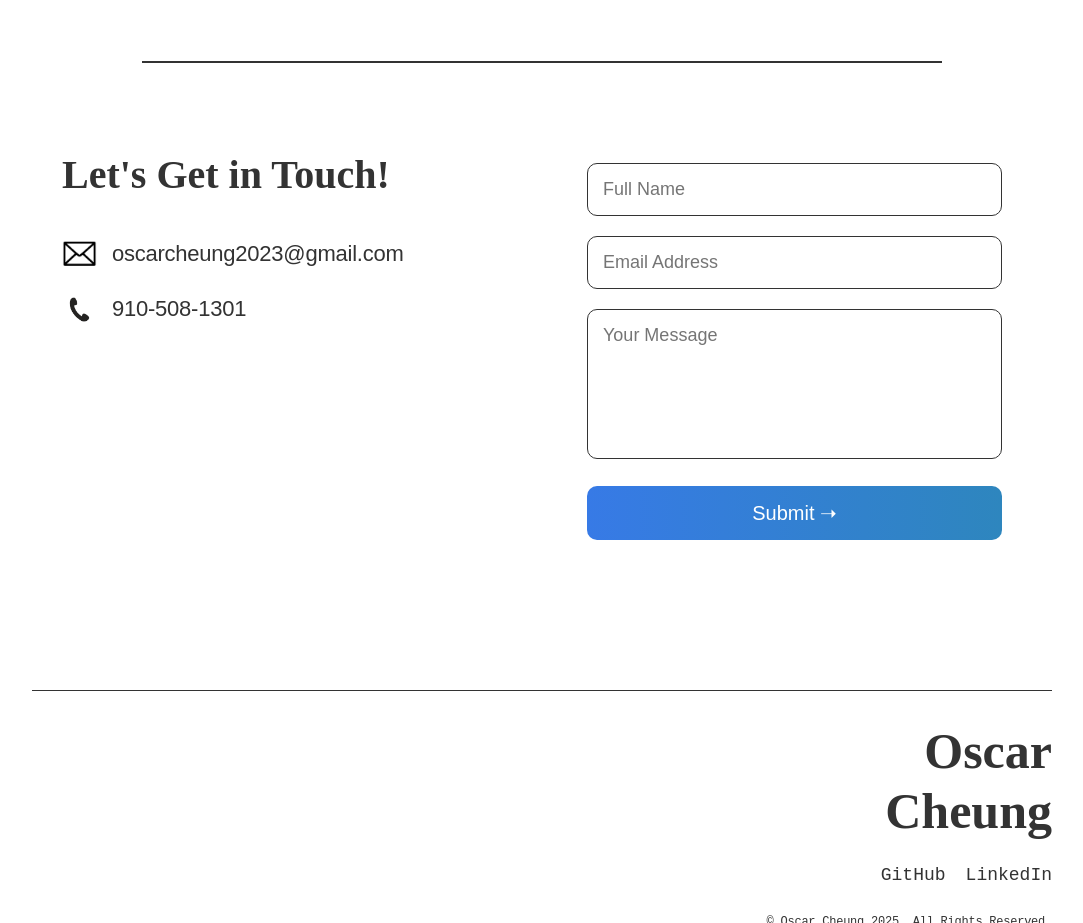
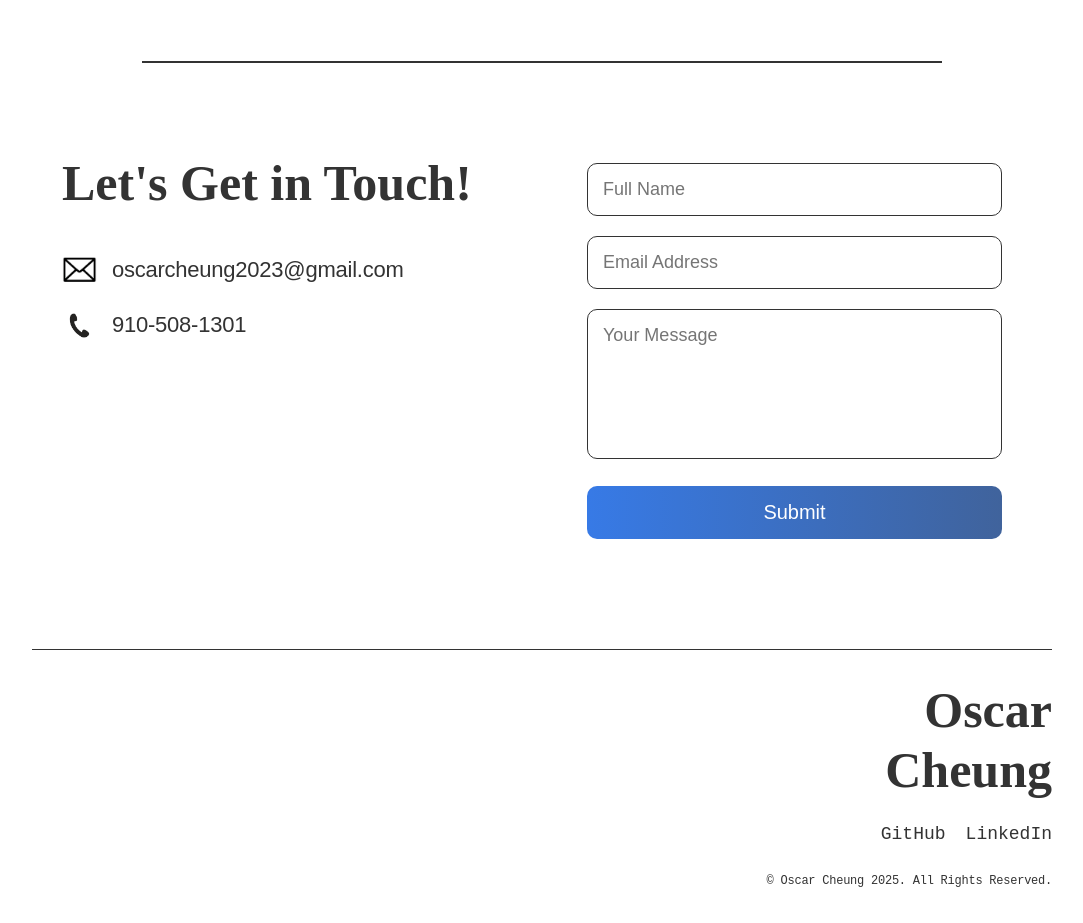
Before and after one commit to oscarcheungg/Oscar-Portfolio-Website, a plain HTML site: page index.html in a window 1280 px wide. Shown: the part 4060-4983 px from the top of the page, without its empty margins (98-1181 px from the left). Drawn offline with Linux system fonts and the light colour scheme; a web font is replaced by a local one.

Commit message:
Final Touches

```diff
--- a/css/styles.css
+++ b/css/styles.css
@@ -423,7 +423,7 @@ h3 {
 }
 
 .contact-info h2 {
-	font-size: 40px;
+	font-size: 50px;
 	color: #333333;
 	margin-bottom: 30px;
 }
@@ -450,6 +450,7 @@ h3 {
 	flex: 1;
 	background-color: #fff;
 	padding: 40px;
+	padding-bottom: 0px;
 }
 
 .contact-form h2 {
@@ -479,17 +480,18 @@ h3 {
 	padding: 15px;
 	font-size: 20px;
 	color: #fff;
-	background: linear-gradient(to right, #377AE6, #2E86BE);
+	background: linear-gradient(to right, #377AE6, #40639C 50%, #40639C 100%);
+	background-size: 200% 100%;
+	background-position: left;
 	border: none;
 	border-radius: 10px;
 	cursor: pointer;
-	transition: background-color 0.3s ease;
+	transition: background-position 0.6s ease;
 }
 
 .contact-form button:hover {
-	background: linear-gradient(to right, #377AE6, #40639C);
+	background-position: right;
 }
-
 
 .footer {
 	text-align: right;
--- a/index.html
+++ b/index.html
@@ -206,7 +206,7 @@
                     <input type="text" name="name" placeholder="Full Name" required>
                     <input type="email" name="email" placeholder="Email Address" required>
                     <textarea name="message" placeholder="Your Message" required></textarea>
-                    <button type="submit">Submit ➝</button>
+                    <button type="submit">Submit</button>
                 </form>
             </div>
         </div>
@@ -226,15 +226,6 @@
         </div>
     </footer>
 
-
     <script src="js/script.js"></script>
-    <script>
-        const navToggle = document.getElementById('nav-toggle');
-        const navLinks = document.getElementById('nav-links');
-
-        navToggle.addEventListener('click', () => {
-            navLinks.classList.toggle('active');
-        });
-    </script>
 </body>
 </html>
```
